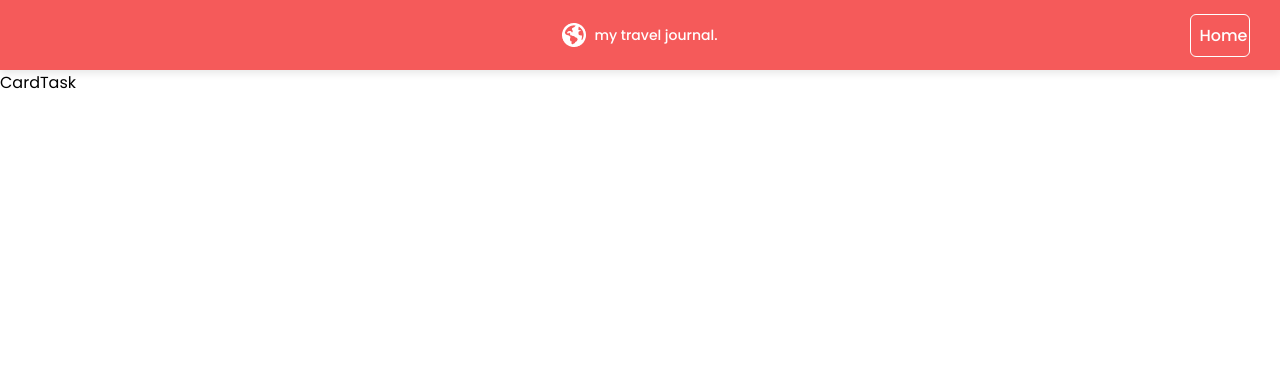
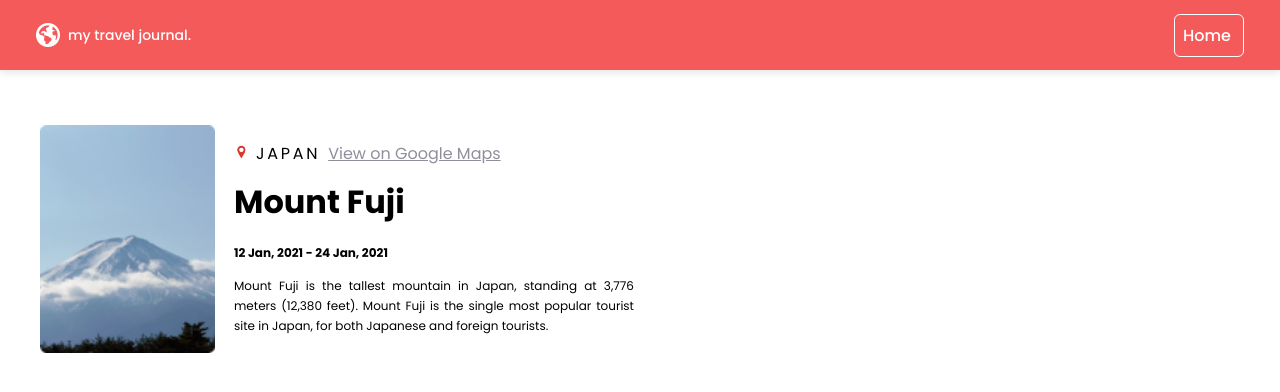
Before and after one commit to Persona743/airbnb, a React (Vite) app: page /task in a window 1280 px wide. Shown: the top 392 px of the page. Built offline with nearby package versions, Linux system fonts and the light colour scheme.

Commit message:
task-card added

```diff
--- a/src/App.css
+++ b/src/App.css
@@ -154,12 +154,12 @@ section {
 }
 
 .task--btn {
-  position: absolute;
+  /* position: absolute; */
   left: 93%;
   padding: 0.5rem;
   font-weight: 500;
   text-decoration: none;
-  width: 60px;
+  width: 70px;
   background: #F55A5A;
   color: #fff;
 
@@ -173,3 +173,54 @@ section {
 }
 
 /* card-task section */
+
+.card--task {
+  display: flex;
+  position: relative;
+  padding-left: 40px;
+  padding-top: 55px;
+}
+
+.task--image {
+  width: 175px;
+  height: 228px;
+  margin-right: 19px;
+}
+
+.task--context {
+  padding-top: 1rem;
+}
+
+.task--location {
+  width: 14px;
+  height: 14px;
+}
+
+.country--name {
+  letter-spacing: 0.17em;
+  padding-left: 0.5rem;
+}
+
+.google--task {
+  color: #918E9B;
+  padding-left: 0.5rem;
+  text-decoration: underline;
+}
+
+.task--card--title {
+  font-weight: 700;
+  line-height: 30px;
+}
+
+.task--date {
+  font-size: 12px;
+  font-weight: bold;
+  line-height: 12px;
+}
+
+.task--paragraph {
+  font-size: 12px;
+  line-height: 20px;
+  width: 400px;
+  text-align: justify;
+}
--- a/src/components/pages/task/CardTask.jsx
+++ b/src/components/pages/task/CardTask.jsx
@@ -1,5 +1,29 @@
 import React from 'react';
 
 export default function CardTask() {
-    return <div>CardTask</div>;
+    return (
+        <div className="card--task">
+            <img
+                src="/assets/images/Rectangle 77.png"
+                className="task--image"
+            />
+            <div className="task--context">
+                <img
+                    src="assets/images/location-pin.png"
+                    className="task--location"
+                />
+                <span className="country--name">JAPAN</span>
+                <span className="google--task">View on Google Maps</span>
+                <h1 className="task--card--title">Mount Fuji</h1>
+                <span className="task--date">12 Jan, 2021 -&nbsp;</span>
+                <span className="task--date">24 Jan, 2021</span>
+                <p className="task--paragraph">
+                    Mount Fuji is the tallest mountain in Japan, standing at
+                    3,776 meters (12,380 feet). Mount Fuji is the single most
+                    popular tourist site in Japan, for both Japanese and foreign
+                    tourists.
+                </p>
+            </div>
+        </div>
+    );
 }
```
Also changed, not shown: public/assets/images/location-pin.png (added).
